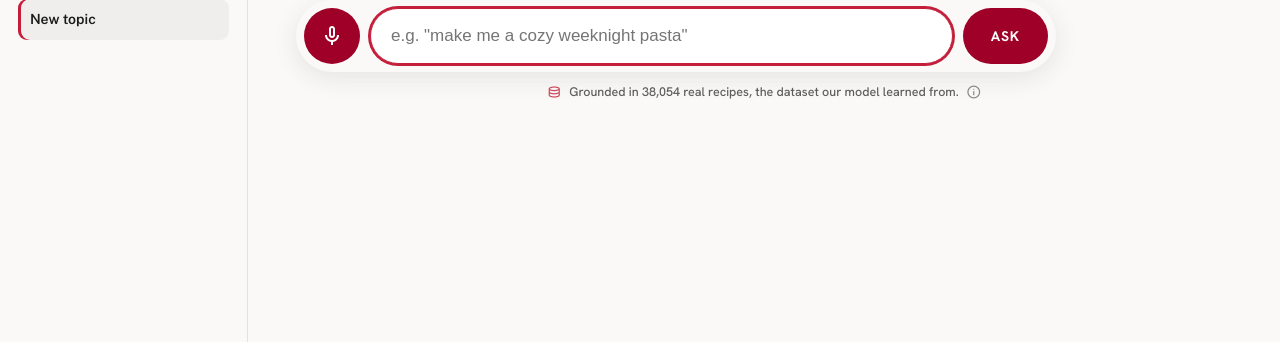
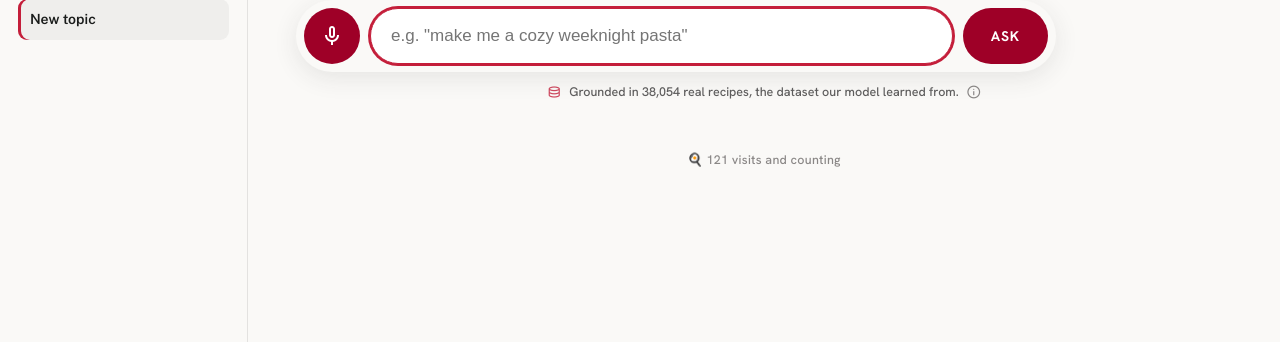
Before and after one commit to natesimantov/Su-Chef-Alternative, a Flask app: page / in a window 1280 px wide. Shown: the part 267-609 px from the top of the page. Run offline with Flask 3, Linux system fonts and the light colour scheme.

Commit message:
Add a persistent visit counter with a footer display
- GET /api/visits returns baseline + counted visits; increments once per browser
  (cookie-gated so refreshes don't inflate it).
- Persists the counted part to RAILWAY_VOLUME_MOUNT_PATH when a Railway volume is
  attached, else a local data/ file (gitignored). Displayed total floors at the
  baseline, so it always reads sensibly even without a volume.
- SU_CHEF_VISITS_BASE (default 120) is a configurable baseline for the real visits
  that happened before tracking existed.
- Footer line "NN visits and counting" at the bottom of the content, fetched on load.
- README: document SU_CHEF_VISITS_BASE, SU_CHEF_MODEL_FAST, and the volume note.

Verified: 121 then 121 (same browser) then 122 (new browser); count persists to
data/visits.json; footer renders; no console errors.

Co-Authored-By: Claude Opus 4.8 <noreply@anthropic.com>

```diff
--- a/web/server.py
+++ b/web/server.py
@@ -124,6 +124,52 @@ def _limit_response():
     resp = jsonify({"error": "rate_limited", "answer": _LIMIT_MSG,
                     "follow_ups": [], "limit": True})
     resp.status_code = 429
+    return resp
+
+
+# --- Visit counter ------------------------------------------------------------
+# Displayed total = a configurable baseline (estimated pre-tracking visits, which
+# were never logged) + visits actually counted from here on. To make the counted
+# part survive redeploys, attach a Railway volume (Railway sets
+# RAILWAY_VOLUME_MOUNT_PATH and the count is stored there); otherwise it falls back
+# to a local data/ file that resets per deploy, so the number simply floors at the
+# baseline. One count per browser (cookie-gated), so refreshes don't inflate it.
+_VISITS_BASE = int(os.environ.get("SU_CHEF_VISITS_BASE", "120"))
+_VISITS_DIR = Path(os.environ.get("RAILWAY_VOLUME_MOUNT_PATH") or (ROOT / "data"))
+_VISITS_FILE = _VISITS_DIR / "visits.json"
+_visits_lock = threading.Lock()
+
+
+def _read_visits() -> int:
+    try:
+        import json
+        return int(json.loads(_VISITS_FILE.read_text(encoding="utf-8")).get("count", 0))
+    except Exception:
+        return 0
+
+
+def _write_visits(n: int) -> None:
+    try:
+        import json
+        _VISITS_DIR.mkdir(parents=True, exist_ok=True)
+        _VISITS_FILE.write_text(json.dumps({"count": n}), encoding="utf-8")
+    except Exception:
+        pass
+
+
+@app.get("/api/visits")
+def api_visits():
+    """Total visits (baseline + counted). Increments once per browser via a cookie."""
+    new_browser = not request.cookies.get("su_seen")
+    with _visits_lock:
+        n = _read_visits()
+        if new_browser:
+            n += 1
+            _write_visits(n)
+    resp = jsonify({"visits": _VISITS_BASE + n})
+    if new_browser:
+        resp.set_cookie("su_seen", "1", max_age=60 * 60 * 24 * 365,
+                        samesite="Lax")
     return resp
 
 
--- a/web/static/app.css
+++ b/web/static/app.css
@@ -614,6 +614,11 @@ input[type=number] { -moz-appearance:textfield; appearance:textfield; }
   box-shadow:0 6px 24px rgba(0,0,0,.35); }
 #v-chat .thread { margin-top:22px; }
 
+/* Footer: global visit counter */
+.visit-counter { text-align:center; margin:48px auto 8px; font-size:12.5px;
+  color:var(--faint); font-family:'Hanken Grotesk',sans-serif; letter-spacing:.02em; }
+.visit-counter:empty { display:none; }
+
 /* Home: subtle "grounded in the dataset" caption under the composer */
 .grounding-note { display:flex; align-items:center; justify-content:center; gap:7px;
   max-width:760px; margin:10px auto 0; font-size:12.5px; color:var(--muted);
--- a/web/static/app.js
+++ b/web/static/app.js
@@ -776,3 +776,12 @@ renderSessions();
 render();
 handleShareHash();  // if opened via a shared recipe link, show that recipe
 if (qInput) qInput.focus();
+
+/* ---------- visit counter (footer) ---------- */
+(async function showVisits() {
+  const el = $('visitCounter'); if (!el) return;
+  try {
+    const d = await (await fetch('/api/visits')).json();
+    if (d && typeof d.visits === 'number') el.textContent = `🍳 ${d.visits.toLocaleString()} visits and counting`;
+  } catch (e) { /* leave it empty if unavailable */ }
+})();
--- a/web/templates/index.html
+++ b/web/templates/index.html
@@ -216,6 +216,7 @@
           </div>
         </section>
 
+        <div class="visit-counter" id="visitCounter"></div>
       </div>
     </main>
   </div>
```
Also changed, not shown: README.md.
